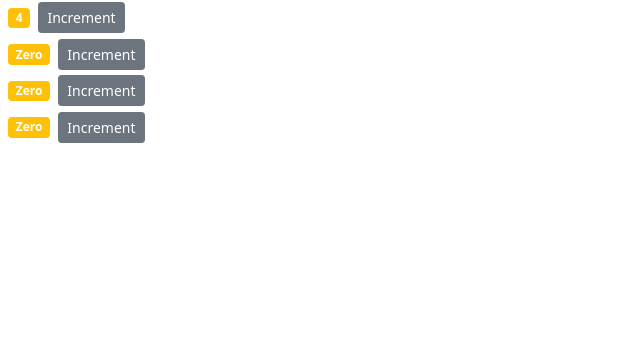
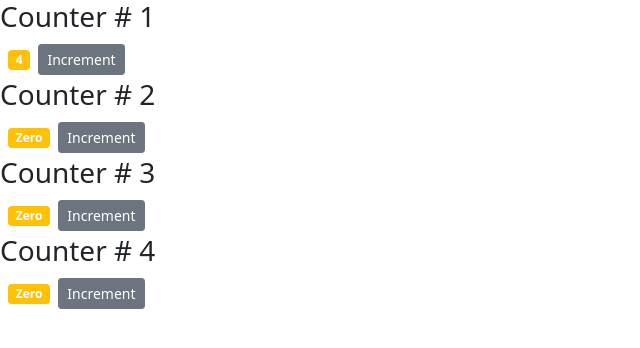
Before and after one commit to mojidul-dev-pwd/first-react-app, a React (Create React App) app: page / in a window 1280 px wide. Shown: the top 348 px of the page, without its empty margins (0-640 px from the left). Built offline with nearby package versions, Linux system fonts and the light colour scheme.

Commit message:
passing-com-element

```diff
--- a/src/components/counter.jsx
+++ b/src/components/counter.jsx
@@ -21,6 +21,7 @@
   render() {
     return (
       <div>
+        {this.props.children}
         <span className={this.getBadgeClasses()}>{this.formatCount()}</span>
         <button
           onClick={() => {
--- a/src/components/counters.jsx
+++ b/src/components/counters.jsx
@@ -13,7 +13,9 @@
     render() {
         return (<div>
             { this.state.counters.map(counter =>
-            <Counter key={counter.id} value={counter.value} selected={true} />
+            <Counter key={counter.id} value={counter.value} id={counter.id}>
+                <h3>Counter # {counter.id}</h3>
+            </Counter>
             )}
         </div>);
     }
```
